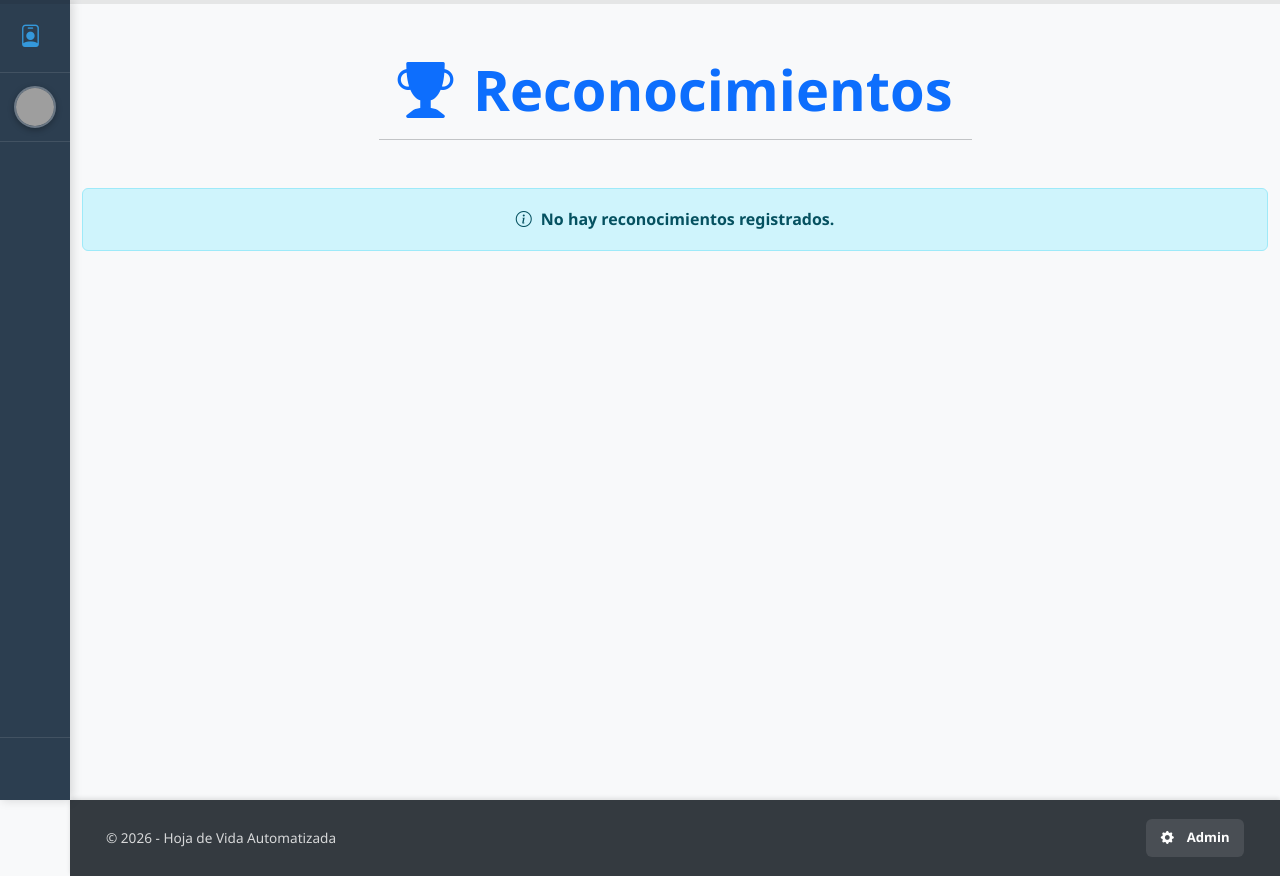
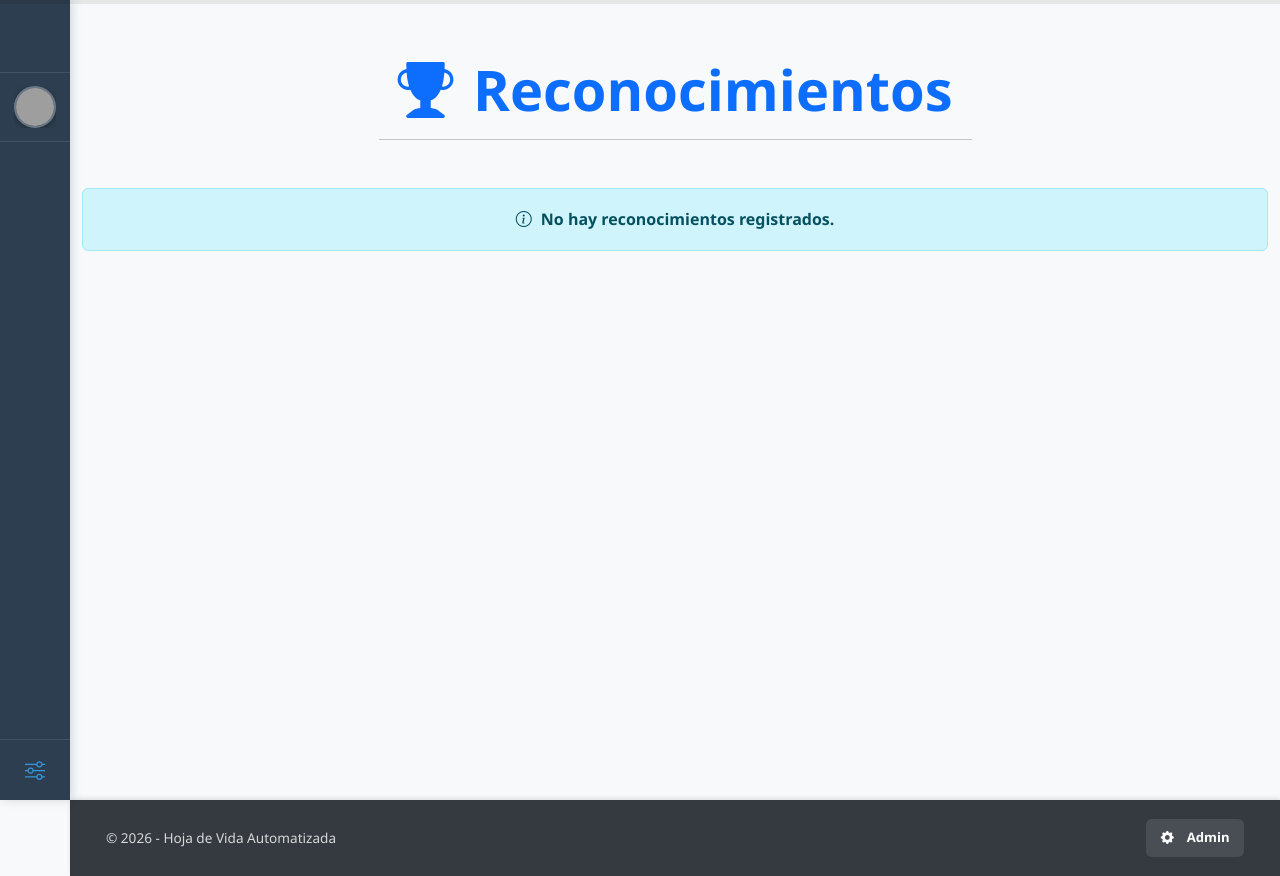
Before and after one commit to johnfralu/hojaDeVidaKelly, a Django app: template templates/curriculum/reconocimientos.html in a window 1280 px wide. Run offline with Django 3.2, Linux system fonts and the light colour scheme; the template is opened without the code that fills it, so the values that code supplies are empty; grey boxes are pictures that could not be loaded.

Commit message:
Arreglar Sidebar V4

```diff
--- a/static/css/sidebar.css
+++ b/static/css/sidebar.css
@@ -338,27 +338,39 @@ body {
     overflow: hidden;
 }
 
-/* Cuando el menú NO está expandido ni pinned */
+/* 2. Reset total del botón cuando está contraído */
 .sidebar:not(.expanded):not(.pinned) .sidebar-config {
-    padding: 0.7rem 0 !important; /* Forzamos padding lateral cero */
-    width: var(--sidebar-width-collapsed); /* Forzamos que mida exactamente 70px */
+    padding: 10px 0 !important; /* Espaciado arriba/abajo, nada a los lados */
     display: flex;
     justify-content: center;
+    width: 100%;
 }
 
 .sidebar:not(.expanded):not(.pinned) .sidebar-btn-config {
-    width: 40px !important;      /* Lo hacemos más pequeño que los 70px */
+    width: 40px !important;    /* Mucho más pequeño que los 70px de la barra */
+    min-width: 40px !important;
     height: 40px !important;
     padding: 0 !important;
-    border: none !important;     /* Eliminamos el borde punteado que causa el scroll */
+    margin: 0 auto !important;
+    border: none !important;    /* ELIMINA el borde punteado que causa el ancho extra */
     background: transparent !important;
+    outline: none !important;   /* Elimina el resaltado de enfoque de algunos navegadores */
     box-shadow: none !important;
+    display: flex;
+    justify-content: center;
+    align-items: center;
 }
 
+/* 3. Forzar que el icono esté centrado y el texto sea invisible */
 .sidebar:not(.expanded):not(.pinned) .sidebar-btn-config i {
     margin: 0 !important;
-    font-size: 1.2rem;
-    display: block;              /* Centrado perfecto */
+    padding: 0 !important;
+    font-size: 1.25rem;
+    line-height: 1;
+}
+
+.sidebar:not(.expanded):not(.pinned) .sidebar-btn-config .sidebar-text {
+    display: none !important; /* Asegura que el texto no ocupe espacio invisible */
 }
 
 .sidebar-btn-config i {
@@ -555,3 +567,11 @@ body {
 .sidebar::-webkit-scrollbar-thumb:hover {
     background: rgba(255, 255, 255, 0.25);
 }
+
+.sidebar * {
+    max-width: 100%;
+}
+
+.sidebar:not(.expanded):not(.pinned) * {
+    overflow: hidden !important;
+}
```
